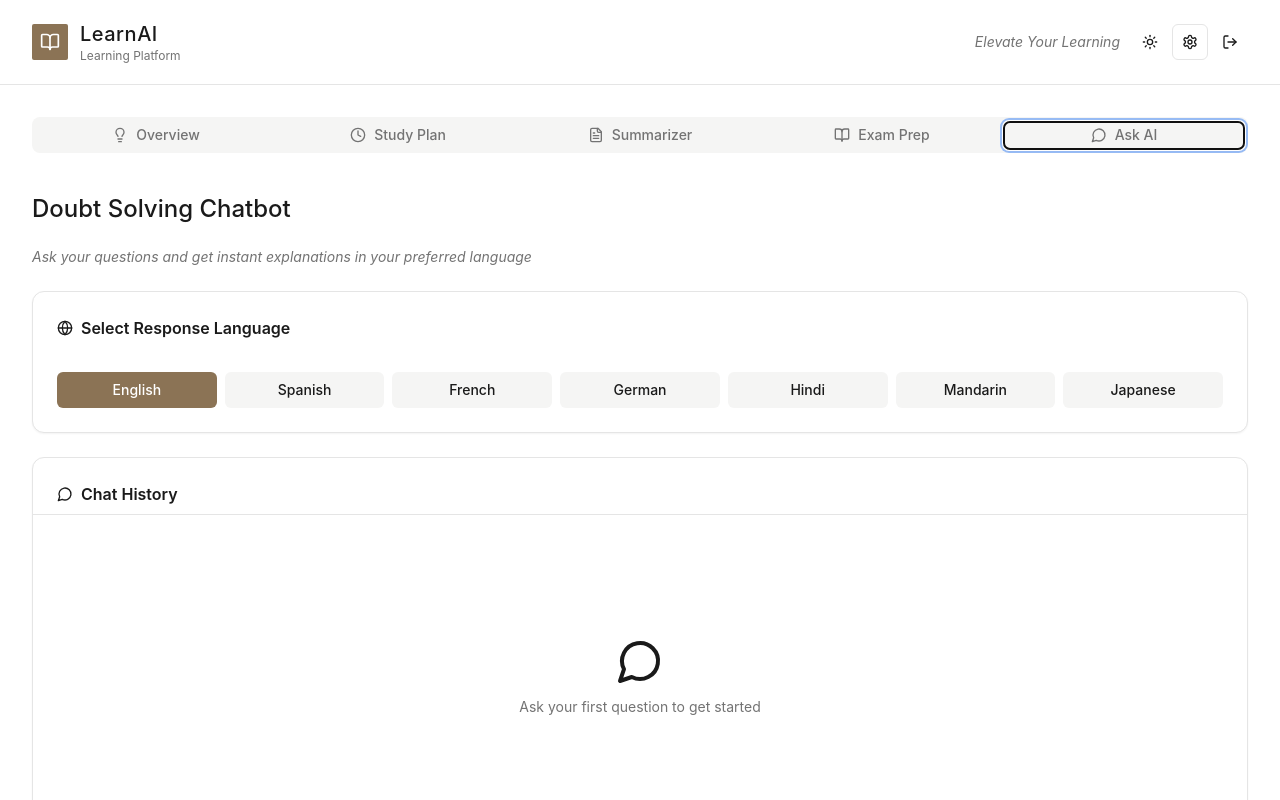
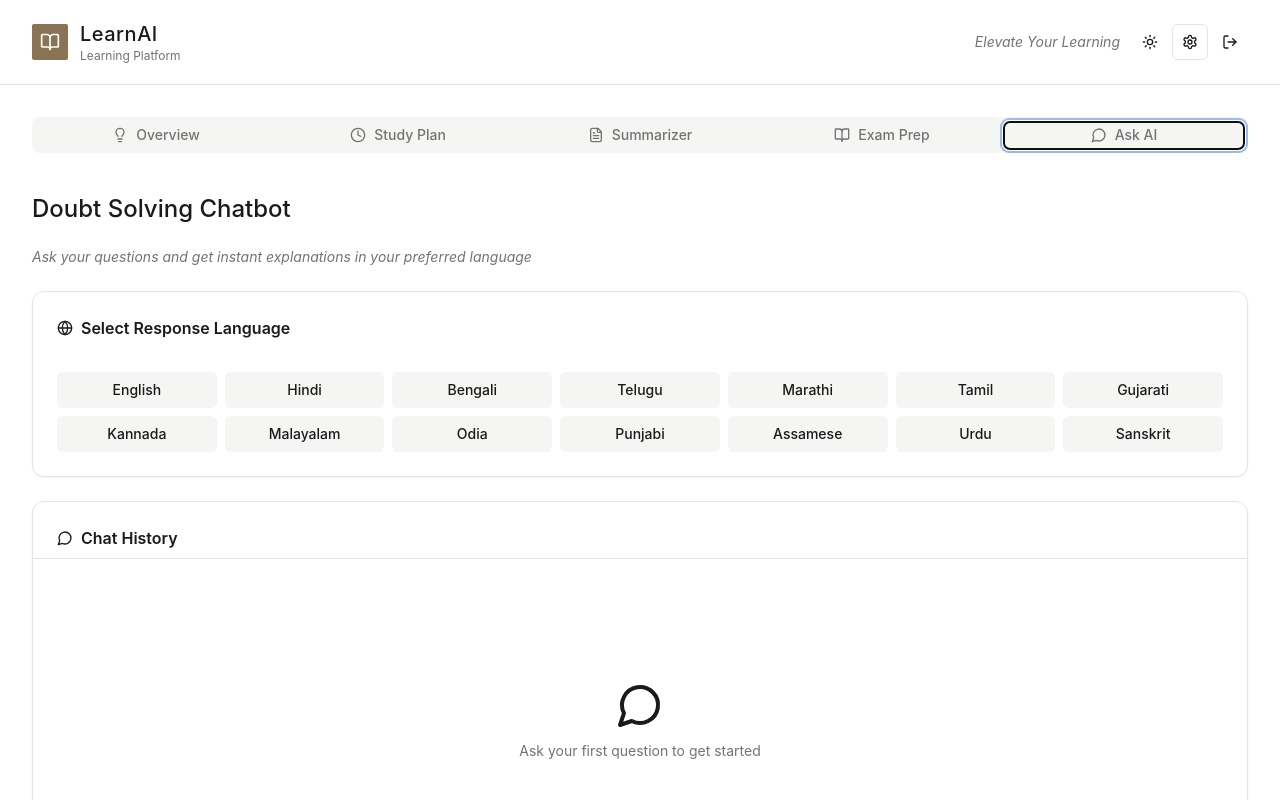
Before and after one commit to Pop123580/Frontend-webapp, a Next.js app: page / in a window 1280 px wide. Both pictures are taken after a click on the tab "Ask AI". Shown: the top 800 px of the page. Built offline with nearby package versions, Linux system fonts and the light colour scheme.

Commit message:
Updated Indian languages in all components

```diff
--- a/components/doubt-chatbot.tsx
+++ b/components/doubt-chatbot.tsx
@@ -97,16 +97,22 @@ export default function DoubtChatbot() {
     }
   }
 
-  const languages = [
-    { code: 'english', name: 'English' },
-    { code: 'spanish', name: 'Spanish' },
-    { code: 'french', name: 'French' },
-    { code: 'german', name: 'German' },
-    { code: 'hindi', name: 'Hindi' },
-    { code: 'mandarin', name: 'Mandarin' },
-    { code: 'japanese', name: 'Japanese' },
-  ]
-
+ const languages = [
+  { code: "en", name: "English", flag: "🇮🇳" },
+  { code: "hi", name: "Hindi", flag: "🇮🇳" },
+  { code: "bn", name: "Bengali", flag: "🇮🇳" },
+  { code: "te", name: "Telugu", flag: "🇮🇳" },
+  { code: "mr", name: "Marathi", flag: "🇮🇳" },
+  { code: "ta", name: "Tamil", flag: "🇮🇳" },
+  { code: "gu", name: "Gujarati", flag: "🇮🇳" },
+  { code: "kn", name: "Kannada", flag: "🇮🇳" },
+  { code: "ml", name: "Malayalam", flag: "🇮🇳" },
+  { code: "or", name: "Odia", flag: "🇮🇳" },
+  { code: "pa", name: "Punjabi", flag: "🇮🇳" },
+  { code: "as", name: "Assamese", flag: "🇮🇳" },
+  { code: "ur", name: "Urdu", flag: "🇮🇳" },
+  { code: "sa", name: "Sanskrit", flag: "🇮🇳" },
+];
   return (
     <div className="space-y-6">
       <div>
--- a/components/features/AskAI.tsx
+++ b/components/features/AskAI.tsx
@@ -8,8 +8,22 @@ interface Message {
     role: 'user' | 'assistant';
     content: string;
 }
-
-const languages = ['English', 'Hindi', 'Spanish', 'French', 'German', 'Mandarin', 'Japanese'];
+const languages = [
+  { code: "en", name: "English", flag: "🇮🇳" },
+  { code: "hi", name: "Hindi", flag: "🇮🇳" },
+  { code: "bn", name: "Bengali", flag: "🇮🇳" },
+  { code: "te", name: "Telugu", flag: "🇮🇳" },
+  { code: "mr", name: "Marathi", flag: "🇮🇳" },
+  { code: "ta", name: "Tamil", flag: "🇮🇳" },
+  { code: "gu", name: "Gujarati", flag: "🇮🇳" },
+  { code: "kn", name: "Kannada", flag: "🇮🇳" },
+  { code: "ml", name: "Malayalam", flag: "🇮🇳" },
+  { code: "or", name: "Odia", flag: "🇮🇳" },
+  { code: "pa", name: "Punjabi", flag: "🇮🇳" },
+  { code: "as", name: "Assamese", flag: "🇮🇳" },
+  { code: "ur", name: "Urdu", flag: "🇮🇳" },
+  { code: "sa", name: "Sanskrit", flag: "🇮🇳" },
+];
 
 export default function AskAI() {
     const [messages, setMessages] = useState<Message[]>([]);
```
